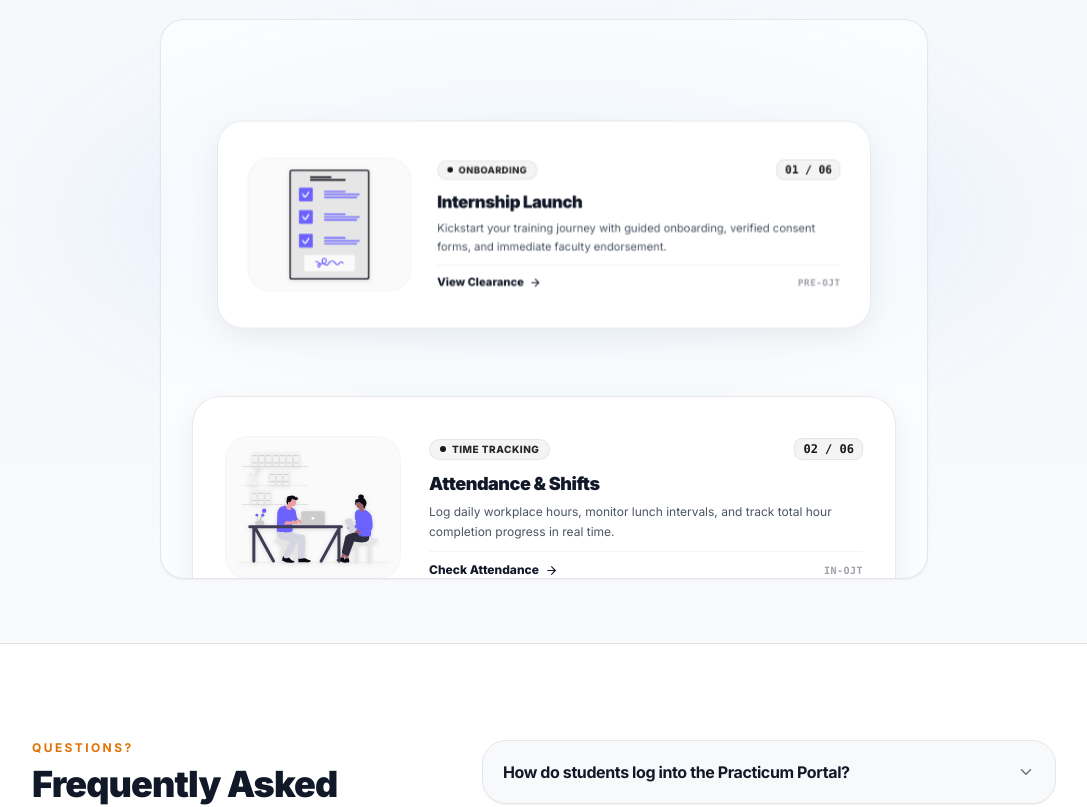
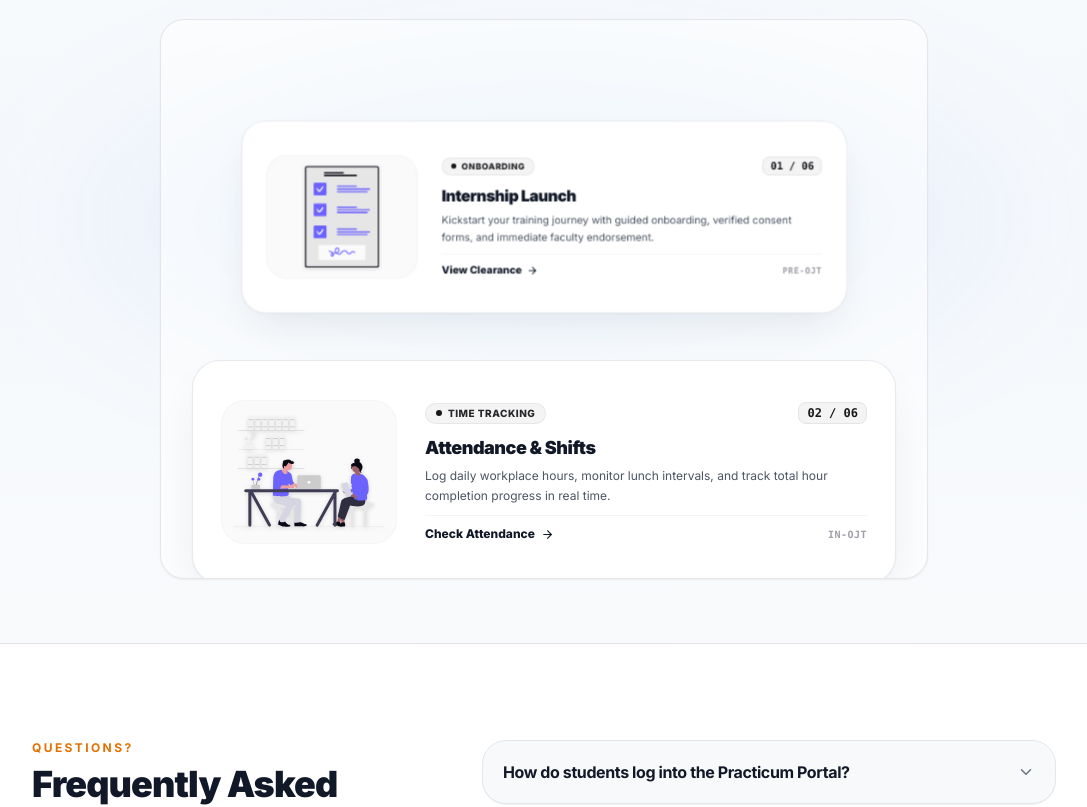
Before and after one commit to s5condlast-cmd/Capstone-2-Official-CloudHosting, a React (Vite) app: page / in a window 1280 px wide. Shown: the part 3120-3927 px from the top of the page, without its empty margins (96-1183 px from the left). Built offline with nearby package versions, Linux system fonts and the light colour scheme; no server answers.

Commit message:
style(landing): hide scrollbar and remove outer container box for borderless floating ScrollStack cards

```diff
--- a/src/components/ui/ScrollStack.css
+++ b/src/components/ui/ScrollStack.css
@@ -10,11 +10,20 @@
   -webkit-transform: translateZ(0);
   transform: translateZ(0);
   will-change: scroll-position;
+  /* Completely hide native scrollbar */
+  scrollbar-width: none;
+  -ms-overflow-style: none;
+}
+
+.scroll-stack-scroller::-webkit-scrollbar {
+  display: none;
+  width: 0;
+  height: 0;
 }
 
 .scroll-stack-inner {
-  padding: 6vh 1.5rem 20rem;
-  min-height: 100vh;
+  padding: 2vh 1rem 18rem;
+  min-height: 100%;
 }
 
 .scroll-stack-card-wrapper {
@@ -26,12 +35,12 @@
   will-change: transform, filter;
   backface-visibility: hidden;
   transform-style: preserve-3d;
-  box-shadow: 0 10px 30px rgba(0, 0, 0, 0.06);
+  box-shadow: 0 20px 48px -12px rgba(15, 23, 42, 0.09), 0 1px 3px rgba(0, 0, 0, 0.04);
   min-height: 14rem;
   width: 100%;
   max-width: 44rem;
-  margin: 24px auto;
-  padding: 1.75rem 2rem;
+  margin: 20px auto;
+  padding: 1.5rem 1.75rem;
   border-radius: 28px;
   box-sizing: border-box;
   background: #ffffff;
```
